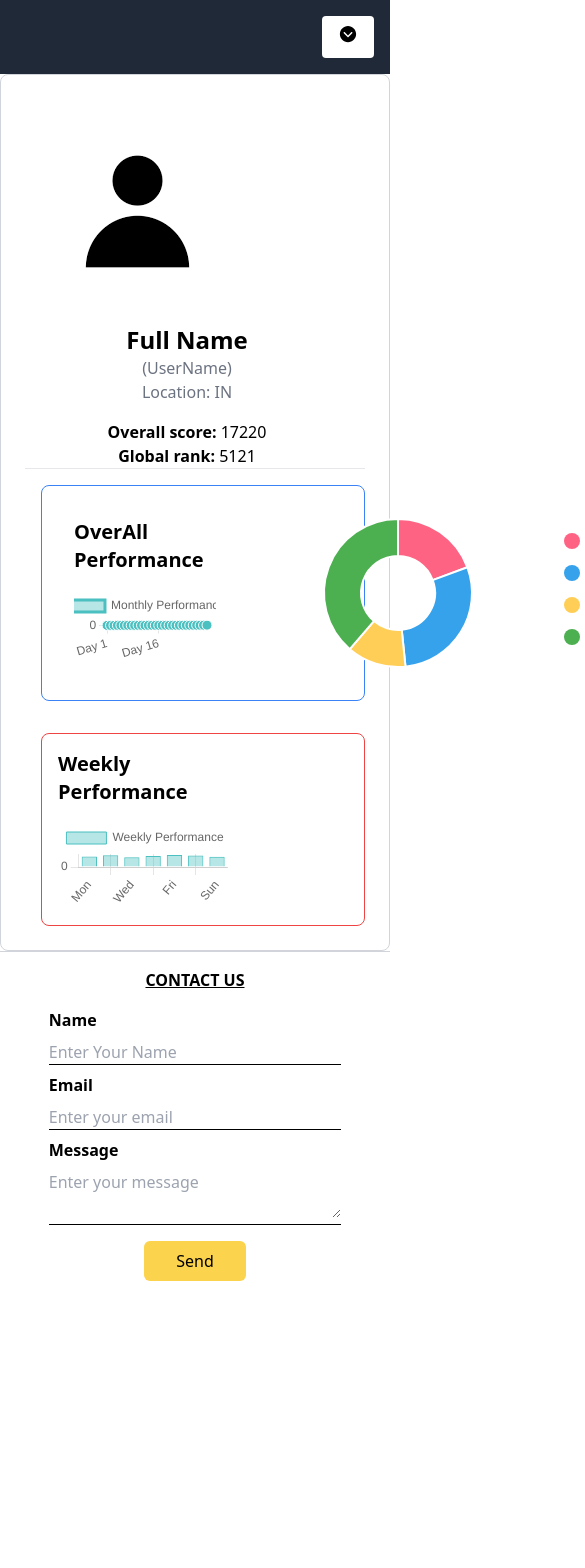
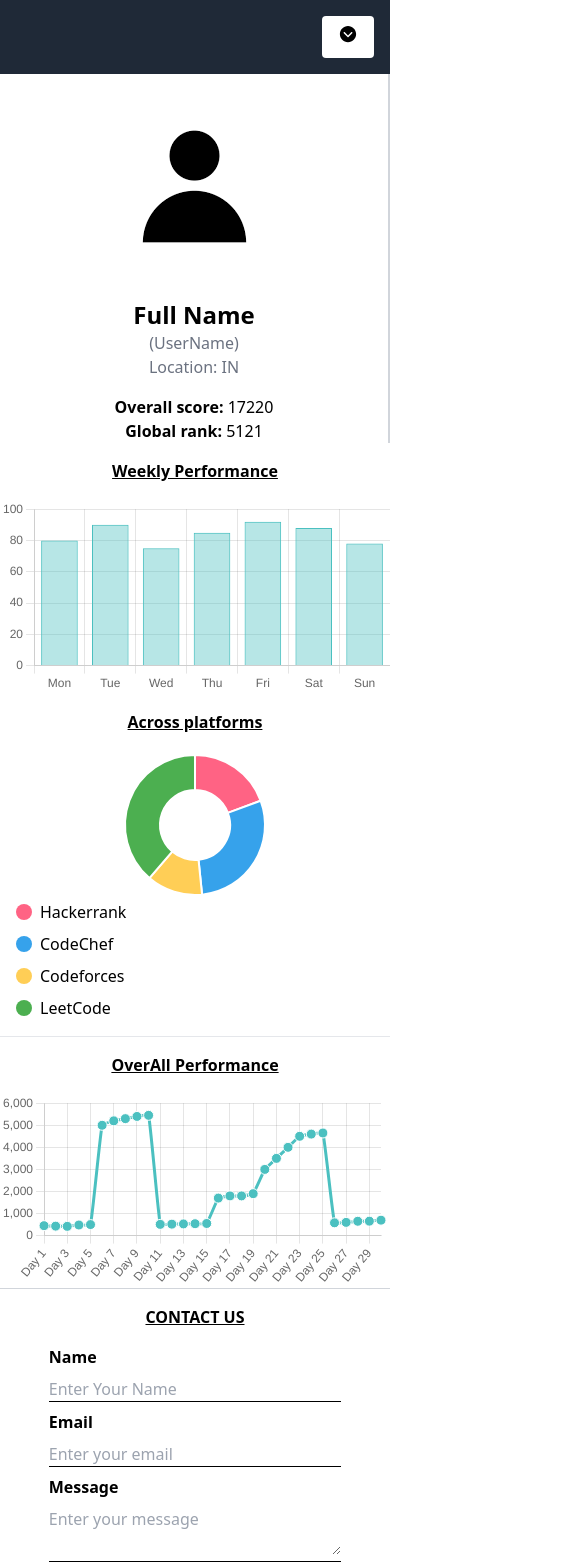
Before and after one commit to charan-24/coding-platform-result-analysis, a React (Create React App) app in the folder frontend/: page /my-profile in a window 390 px wide. Shown: the top 1568 px of the page, 585 px wide, since content can reach past the window. Before the commit the page ends 1297 px from the top, so only its background shows below. Built offline with nearby package versions, Linux system fonts and the light colour scheme.

Commit message:
added responsiveness to my-profile page

```diff
--- a/frontend/src/pages/UserProfileInfo.js
+++ /dev/null
@@ -1,17 +0,0 @@
-import React from 'react';
-
-const UserProfileInfo = ({ name, username, location, overallScore, globalRank }) => {
-  return (
-    <div className="text-center">
-      <h2 className="text-2xl font-bold">{name}</h2>
-      <p className="text-gray-500">({username})</p>
-      <p className="text-gray-500">Location: {location}</p>
-      <p className="mt-4">
-        <span className="font-bold">Overall score:</span> {overallScore} <br />
-        <span className="font-bold">Global rank:</span> {globalRank}
-      </p>
-    </div>
-  );
-};
-
-export default UserProfileInfo;
--- a/frontend/src/pages/myProfile/BarChart.js
+++ b/frontend/src/pages/myProfile/BarChart.js
@@ -19,6 +19,11 @@ const BarChart = () => {
   };
 
   const options = {
+    plugins: {
+      legend:{
+          display:false
+      }
+    },
     scales: {
       x: {
         type: 'category', // Use 'category' for days of the week
@@ -30,8 +35,8 @@ const BarChart = () => {
   };
 
   return (
-    <div className="w-3/5">
-      <h2 className="text-xl font-bold mb-4">Weekly Performance</h2>
+    <div>
+      <h2 className="md:text-xl font-bold my-4 text-center underline">Weekly Performance</h2>
       <Bar data={data} options={options} />
     </div>
   );
--- a/frontend/src/pages/myProfile/DonutChart.js
+++ b/frontend/src/pages/myProfile/DonutChart.js
@@ -14,6 +14,9 @@ const DonutChart = () => {
   };
 
   const options = {
+    layout:{
+      padding:0,
+    },
     maintainAspectRatio: false,
     responsive: true,
     plugins: {
@@ -21,13 +24,17 @@ const DonutChart = () => {
         display: false,
       },
     },
+    circumference: 360,
+    radius:70,
   };
 
   const legendColors = ['#FF6384', '#36A2EB', '#FFCE56', '#4CAF50'];
 
   return (
-    <div className="flex items-center ">
-      <div className="sm:w-full">
+    <div className='lg:absolute lg:top-1/4'>
+        <h2 className="md:text-xl font-bold text-center my-4 underline">Across platforms</h2>
+        <div className="lg:flex lg:flex-row">
+          <div className="">
             <Doughnut data={data} options={options} />
           </div>
           <div className="ml-4">
@@ -42,6 +49,7 @@ const DonutChart = () => {
             ))}
           </div>
        </div>
+    </div>
   );
 };
 
--- a/frontend/src/pages/myProfile/LineGraph.js
+++ b/frontend/src/pages/myProfile/LineGraph.js
@@ -26,14 +26,15 @@ const LineGraph = () => {
         pointHoverBackgroundColor: 'rgba(75,192,192,1)',
         pointHoverBorderColor: '#fff',
         data: [
-          300, 320, 350, 380, 400, 410, 420, 430, 440, 450,
-          450, 430, 420, 480, 500, 510, 520, 530, 540, 550,
+
+          450, 430, 420, 480, 500, 5000, 5200, 5300, 5400, 5450,510, 520, 530, 540, 550,
+          1700, 1800, 1800, 1900, 3000, 3500, 4000, 4500, 4600, 4650,
           580, 600, 650, 655, 700, 720, 800, 850, 900, 1000,
 
+          1000, 1100, 1200, 1300, 1350, 1400, 1450, 1500, 1600, 1650,
 
-          1000, 1100, 1200, 1300, 1350, 1400, 1450, 1500, 1600, 1650,
-          1700, 1800, 1800, 1900, 3000, 3500, 4000, 4500, 4600, 4650,
-          4700, 4800, 4900, 5000, 5200, 5300, 5400, 5450, 5500, 5600,
+          4700, 4800, 4900,  5500, 5600,
+          300, 320, 350, 380, 400, 410, 420, 430, 440, 450,
 
         ],
       },
@@ -41,6 +42,14 @@ const LineGraph = () => {
   };
 
   const options = {
+    layout:{
+      padding:0,
+    },
+    plugins: {
+      legend:{
+          display:false
+      }
+    },
     scales: {
       x: {
         type: 'category',
@@ -52,16 +61,9 @@ const LineGraph = () => {
   };
 
   return (
-    <div className="flex">
-    <div className="w-3/5 p-4 ">
-      <h2 className="text-xl font-bold mb-4">OverAll Performance </h2>
-      <Line data={data} options={options} />
-    </div>
-    <div className="w-1/6 p-4 ">
-        <div className="relative ">
-          <DonutChart />
-        </div>
-      </div>
+    <div>
+      <h2 className="md:text-xl font-bold my-4 text-center underline">OverAll Performance </h2>
+      <Line data={data} options={options}/>
     </div>
   );
 };
--- a/frontend/src/pages/myProfile/ProfilePicture.js
+++ /dev/null
@@ -1,15 +0,0 @@
-import React from 'react';
-import imageUrl from './pfp.png'
-const ProfilePicture = ({ altText }) => {
-  return (
-    <div className="text-center">
-      <img
-        src={imageUrl}
-        alt={altText || 'Profile Picture'}
-        className="rounded-full"
-      />
-    </div>
-  );
-};
-
-export default ProfilePicture;
--- /dev/null
+++ b/frontend/src/pages/myProfile/UserProfileInfo.js
@@ -0,0 +1,22 @@
+import React from 'react';
+import imageUrl from './pfp.png';
+const UserProfileInfo = ({user}) => {
+  return (
+    <div className='text-center'>
+      <img
+        src={imageUrl}
+        alt='Profile Picture'
+        className="block mx-auto"
+      />
+      <h2 className="text-2xl font-bold">{user.name}</h2>
+      <p className="text-gray-500">({user.username})</p>
+      <p className="text-gray-500">Location: {user.location}</p>
+      <p className="mt-4">
+        <span className="font-bold">Overall score:</span> {user.overallScore} <br />
+        <span className="font-bold">Global rank:</span> {user.globalRank}
+      </p>
+    </div>
+  );
+};
+
+export default UserProfileInfo;
--- a/frontend/src/pages/myProfile/myProfile.js
+++ b/frontend/src/pages/myProfile/myProfile.js
@@ -1,12 +1,11 @@
 import React from 'react';
-import ProfilePicture from './ProfilePicture'; // Assuming ProfilePicture.js is in the same directory
 import LineGraph from './LineGraph';
 import BarGraph from './BarChart';
-import UserInfo from '../UserProfileInfo';
+import DonutChart from './DonutChart';
+import UserInfo from './UserProfileInfo';
 import Navbar from '../../layouts/navbar';
 import Contactus from "../../layouts/contactus";
 const MyProfile = () => {
-  const profileImageUrl = ''; // Add the actual image URL
 
   const user = {
     name: 'Full Name',
@@ -19,34 +18,26 @@ const MyProfile = () => {
   return (
     <div>
       <Navbar />
-      <div className="border border-gray-300 p-6 rounded-lg">
-        <div className="flex flex-col md:flex-row">
-          {/* Left Column: Profile Picture */}
-          <div className="flex-none border-b md:border-b-0 md:border-r pr-4 mb-4 md:mb-0">
-            <ProfilePicture imageUrl={profileImageUrl} />
-            <UserInfo {...user} />
+      <div className='lg:grid lg:grid-cols-12 lg:gap-3'>
+        <div className='lg:col-span-2 border-r-2 border-gray-300'>
+          <UserInfo user={user}/>
+        </div>
+        <div className='lg:col-span-10'>
+          <div className='lg:grid lg:grid-cols-12'>
+            <div className="lg:col-span-6">
+              <BarGraph />
+            </div>
+            <div className='lg:col-span-6 lg:relative'>
+              <DonutChart />
+            </div>
           </div>
-
-          {/* Right Column: Other Components */}
-          <div className="flex-1 pl-4">
-            {/* Component 1 Box */}
-            <div className="mb-8 p-4 border border-blue-500 rounded-lg">
-              {/* Include your first component content here */}
-              {/*<h2 className="text-2xl font-bold mb-4">Component 1</h2>*/}
-              <LineGraph />
-              {/* ... */}
-            </div>
-
-            {/* Component 2 Box */}
-            <div className="p-4 border border-red-500 rounded-lg">
-              {/* Include your second component content here */}
-              {/*<h2 className="text-2xl font-bold mb-4">Component 2</h2>*/}
-              <BarGraph />
-              {/* ... */}
-            </div>
+          <hr className='my-4'/>
+          <div className='w-full lg:w-3/4 mx-auto'>
+            <LineGraph />
           </div>
         </div>
       </div>
+
       <Contactus />
     </div>
   );
```
Also changed, not shown: frontend/src/pages/signup.js (deleted). Lines whose indentation alone changed are shown as unchanged.
